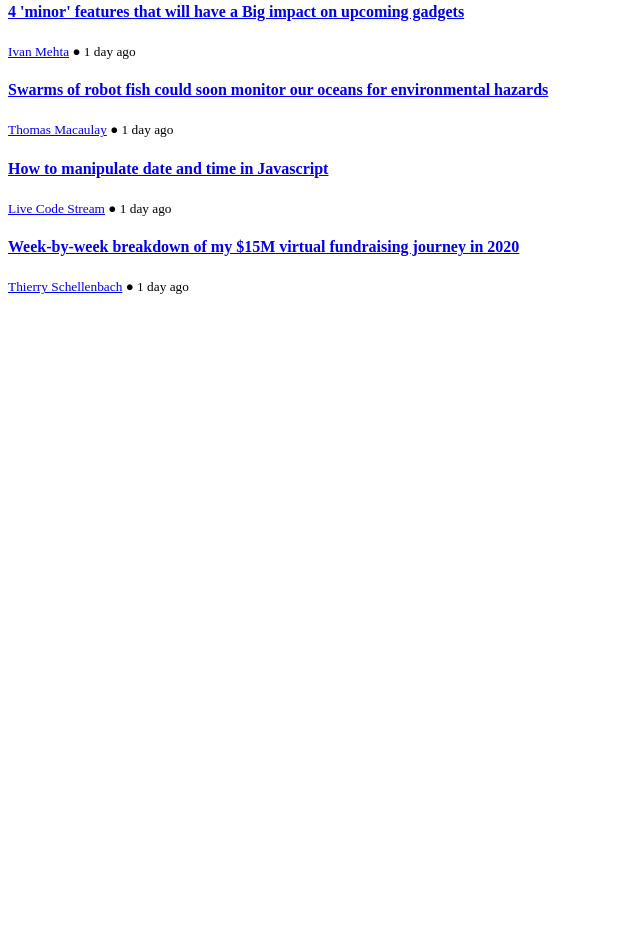
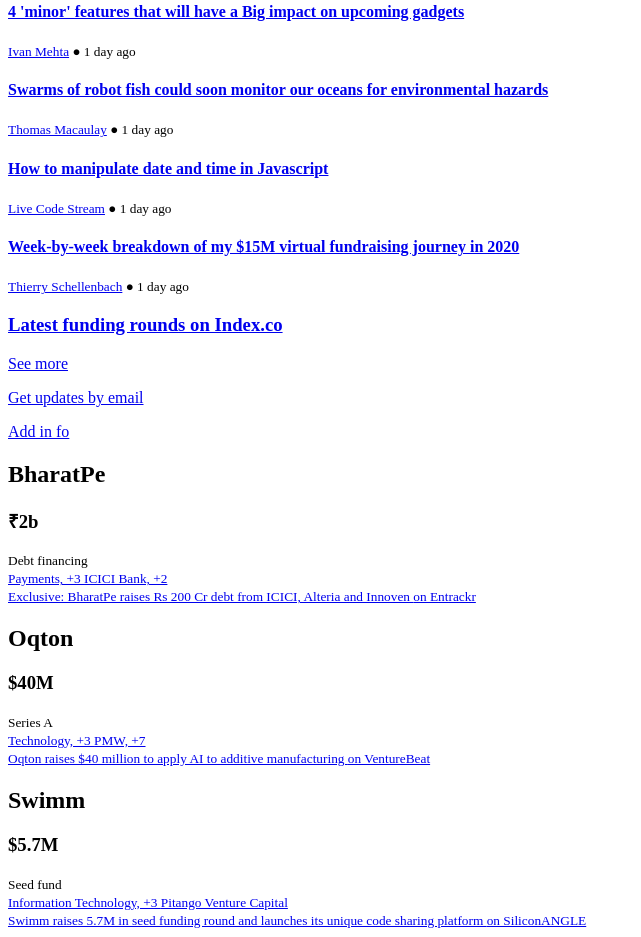
Before and after one commit to LalTokio/building_with_responsive_web_design_andres_13nov23, a plain HTML site: page index.html in a window 1280 px wide. Shown: the part 1010-1947 px from the top of the page, without its empty margins (0-641 px from the left). Before the commit the page ends 1313 px from the top, so only its background shows below. Drawn offline with Linux system fonts and the light colour scheme.

Commit message:
feat: adding second and third section to index file

```diff
--- a/index.html
+++ b/index.html
@@ -286,7 +286,158 @@
     </article>
   </section>
   <section class="third-section">
-
+    <article class="title-third-section">
+      <h1>
+        <a href="#" class="text-decoration-none text-title-second-section line-height-2rem">Latest funding rounds on Index.co <ion-icon name="chevron-forward-outline" class="arrow-right-title"></ion-icon>
+      </a>
+    </h1>
+    <div class="subtitle-third-section">
+      <p>
+        <a href="#" class="text-decoration-none p-1-title-second-section">See more
+        </a>
+      </p>
+      <p>
+        <a href="#" class="text-decoration-none p-2-title-second-section">Get updates by email
+        </a>
+      </p>
+      <p>
+        <a href="#" class="text-decoration-none p-3-title-second-section">Add in fo
+        </a>
+      </p>
+    </div>
+    </article>
+    <article class="first-article-third-section">
+        <div class="pic-1-first-article-third-section">
+        </div>
+        <h2 class="title-first-article-third-section">
+          BharatPe
+        </h2>
+        <div class="subtitle-first-article-third-section">
+          <h3 class="subtitle-1-first-article-third-section">
+            ₹2b
+          </h3>
+          <small class="subtitle-2-first article-third-section">
+            Debt financing
+          </small>
+        </div>
+      </div>
+      <div class="body-first-article-third-section">
+        <small class="line-body-first-article-third-section">
+          <ion-icon name="pricetag-outline" class="icons-first-article-third-section"></ion-icon>
+          <span>
+            <a href="#" class="text-icons-first-article-third-section">
+              Payments, +3
+            </a>
+          </span>
+        </small>
+        <small class="line-body-first-article-third-section">
+          <ion-icon name="briefcase-outline" class="icons-first-article-third-section"></ion-icon>
+          <span>
+            <a href="#" class="text-icons-first-article-third-section">
+              ICICI Bank, +2
+            </a>
+          </span>
+        </small>
+      </div>
+      <div class="footer-first-article-third-section">
+        <small>
+          <a href="#" class="text-footer-first-article-third-section">
+            Exclusive: BharatPe raises Rs 200 Cr debt from ICICI, Alteria and Innoven
+            <span class="another-text-footer-first-article-third-section">
+              on Entrackr
+            </span>
+          </a>
+        </small>
+      </div>
+    </article>
+    <article class="second-article-third-section">
+      <div class="pic-2-first-article-third-section">
+      </div>
+      <h2 class="title-first-article-third-section">
+        Oqton
+      </h2>
+      <div class="subtitle-first-article-third-section">
+        <h3 class="subtitle-1-first-article-third-section">
+          $40M
+        </h3>
+        <small class="subtitle-2-first article-third-section">
+          Series A
+        </small>
+      </div>
+    </div>
+    <div class="body-first-article-third-section">
+      <small class="line-body-first-article-third-section">
+        <ion-icon name="pricetag-outline" class="icons-first-article-third-section"></ion-icon>
+        <span>
+          <a href="#" class="text-footer-first-article-third-section">
+            Technology, +3
+          </a>
+        </span>
+      </small>
+      <small class="line-body-first-article-third-section">
+        <ion-icon name="briefcase-outline" class="icons-first-article-third-section"></ion-icon>
+        <span>
+          <a href="#" class="text-icons-first-article-third-section">
+            PMW, +7
+          </a>
+        </span>
+      </small>
+    </div>
+    <div class="footer-first-article-third-section">
+      <small>
+        <a href="#" class="text-footer-first-article-third-section">
+          Oqton raises $40 million to apply AI to additive manufacturing
+          <span class="another-text-footer-first-article-third-section">
+            on VentureBeat
+          </span>
+        </a>
+      </small>
+    </div>
+  </article>
+  <article class="third-article-first-section">
+    <div class="pic-3-first-article-third-section">
+    </div>
+    <h2 class="title-first-article-third-section">
+      Swimm
+    </h2>
+    <div class="subtitle-first-article-third-section">
+      <h3 class="subtitle-1-first-article-third-section">
+        $5.7M
+      </h3>
+      <small class="subtitle-2-first article-third-section">
+        Seed fund
+      </small>
+    </div>
+  </div>
+  <div class="body-first-article-third-section">
+    <small class="line-body-first-article-third-section">
+      <ion-icon name="pricetag-outline" class="icons-first-article-third-section"></ion-icon>
+      <span>
+        <a href="#" class="text-icons-first-article-third-section">
+          Information Technology, +3
+        </a>
+      </span>
+    </small>
+    <small class="line-body-first-article-third-section">
+      <ion-icon name="briefcase-outline" class="icons-first-article-third-section"></ion-icon>
+      <span>
+        <a href="#" class="text-icons-first-article-third-section">
+          Pitango Venture Capital
+        </a>
+      </span>
+    </small>
+  </div>
+  <div class="footer-first-article-third-section">
+    <small>
+      <a href="#" class="text-footer-first-article-third-section">
+        Swimm raises 5.7M in seed funding round and launches its unique code sharing platform
+        <span class="another-text-footer-first-article-third-section">
+          on SiliconANGLE
+        </span>
+      </a>
+    </small>
+  </div>
+</article>
   </section>
 </body>
 </html>
```
